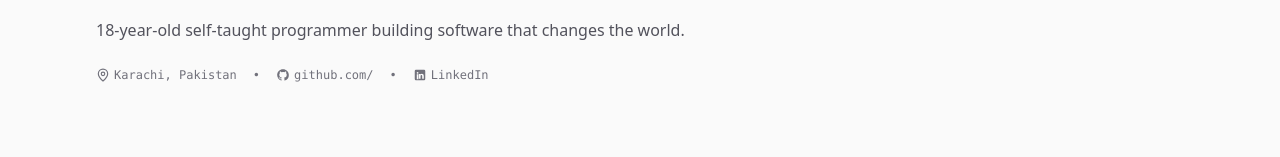
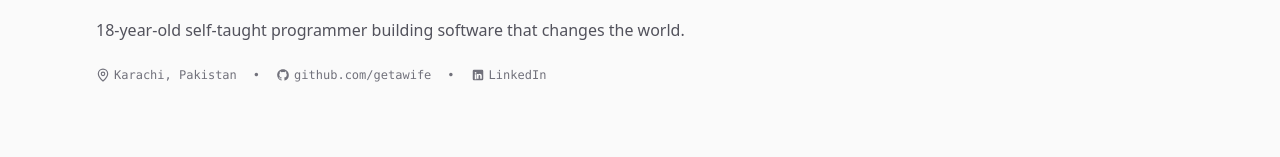
Before and after one commit to getawife/newportfolio, a Next.js app: page / in a window 1280 px wide. Shown: the part 171-328 px from the top of the page. Built offline with nearby package versions, Linux system fonts and the light colour scheme.

Commit message:
Update page.tsx

```diff
--- a/app/page.tsx
+++ b/app/page.tsx
@@ -39,7 +39,7 @@ export default function Home() {
               className="flex items-center gap-1 hover:text-zinc-900 transition-colors"
             >
               <GithubIcon className="h-3.5 w-3.5" />
-              github.com/{PORTFOLIO_DATA.profile.handle}
+              github.com/getawife
             </a>
             <span>•</span>
             <a
```
